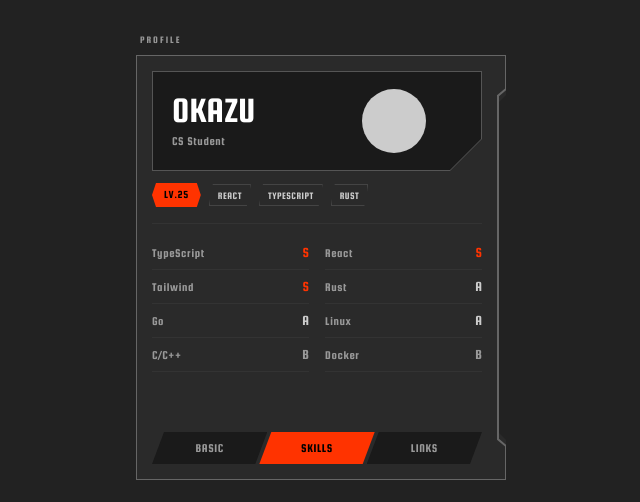
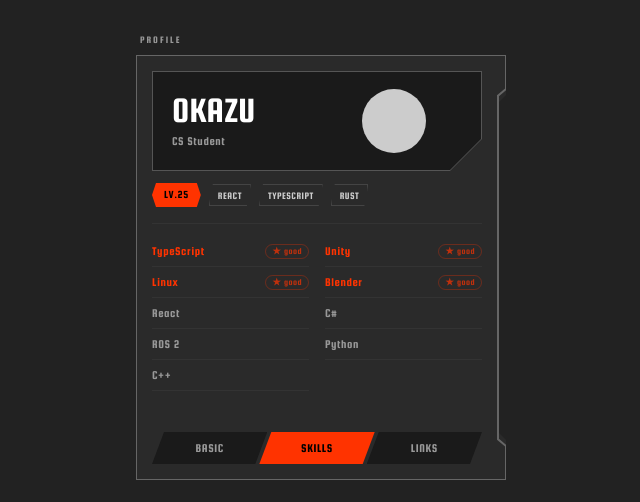
Before and after one commit to OJII3/ojii3.dev, a React (Vite) app: page / in a window 1280 px wide. Both pictures are taken after a click on the button "SKILLS". Shown: the top 502 px of the page, without its empty margins (319-959 px from the left). Built offline with nearby package versions, Linux system fonts and the light colour scheme.

Commit message:
fix: SKILLS タブのランク表示を廃止し、得意スキルに good バッジを表示

```diff
--- a/src/components/profile-panel.tsx
+++ b/src/components/profile-panel.tsx
@@ -13,27 +13,17 @@ import {
 const TABS = ["BASIC", "SKILLS", "LINKS"] as const;
 type Tab = (typeof TABS)[number];
 
-const SKILLS: { name: string; rank: "S" | "A" | "B" }[] = [
-  { name: "TypeScript", rank: "S" },
-  { name: "React", rank: "S" },
-  { name: "Tailwind", rank: "S" },
-  { name: "Rust", rank: "A" },
-  { name: "Go", rank: "A" },
-  { name: "Linux", rank: "A" },
-  { name: "C/C++", rank: "B" },
-  { name: "Docker", rank: "B" },
+const SKILLS: { name: string; good?: boolean }[] = [
+  { name: "TypeScript", good: true },
+  { name: "Unity", good: true },
+  { name: "Linux", good: true },
+  { name: "Blender", good: true },
+  { name: "React" },
+  { name: "C#" },
+  { name: "ROS 2" },
+  { name: "Python" },
+  { name: "C++" },
 ];
-
-function rankColor(rank: "S" | "A" | "B") {
-  switch (rank) {
-    case "S":
-      return "text-accent";
-    case "A":
-      return "text-text-sub";
-    case "B":
-      return "text-muted-light";
-  }
-}
 
 function TechTag({ label }: { label: string }) {
   return (
@@ -84,14 +74,18 @@ function SkillsTab() {
       {SKILLS.map((s) => (
         <div
           key={s.name}
-          className="flex items-baseline justify-between py-1.5 border-b border-border-dim"
+          className="flex items-center justify-between py-1.5 border-b border-border-dim"
         >
-          <span className="text-[12px] tracking-wider text-muted-light">
+          <span
+            className={`text-[12px] tracking-wider ${s.good ? "text-accent" : "text-muted-light"}`}
+          >
             {s.name}
           </span>
-          <span className={`text-[14px] font-squada ${rankColor(s.rank)}`}>
-            {s.rank}
-          </span>
+          {s.good && (
+            <span className="text-[9px] tracking-wider text-accent/70 font-squada border border-accent/30 rounded-full px-1.5 py-0.5 leading-none">
+              ★ good
+            </span>
+          )}
         </div>
       ))}
     </div>
```
